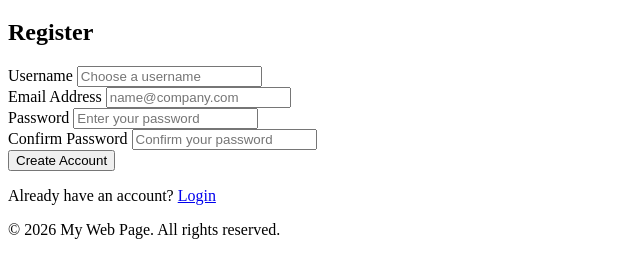
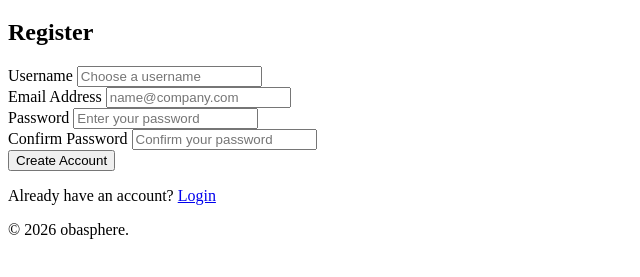
Before and after one commit to 60012/Task-1-Obaspace, a plain HTML site: page index.html in a window 1280 px wide. Shown: the part 61-338 px from the top of the page, without its empty margins (0-640 px from the left). Drawn offline with Linux system fonts and the light colour scheme.

Commit message:
Update index.html

```diff
--- a/index.html
+++ b/index.html
@@ -72,7 +72,7 @@
     </main>
 
     <footer>
-      <p>&copy; 2026 My Web Page. All rights reserved.</p>
+      <p>&copy; 2026 obasphere.</p>
     </footer>
   </body>
 </html>
```
